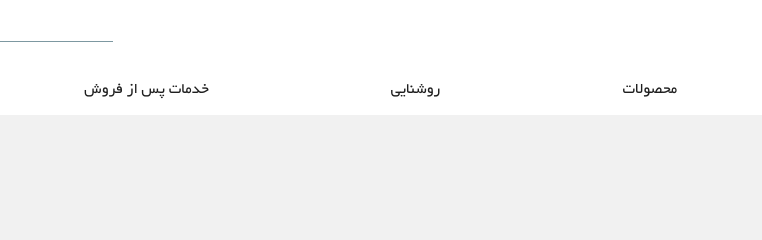
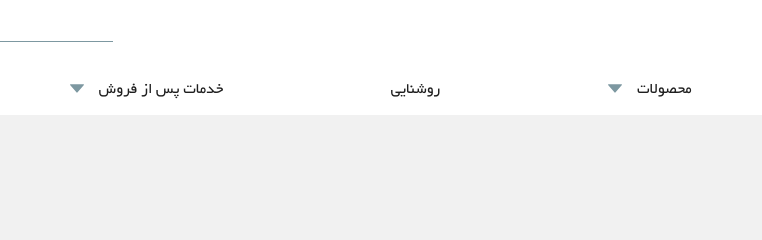
Before and after one commit to CommaKode/CAMAX, a plain HTML site: page index.html in a window 1280 px wide. Shown: the top 240 px of the page, 277-1039 px from the left. Drawn offline with Linux system fonts and the light colour scheme.

Commit message:
svg icons added to header

```diff
--- a/index.html
+++ b/index.html
@@ -118,7 +118,11 @@
         <ul class="nav-bottom dn-to-df container-width">
             <li><a href="">خانه</a></li>
             <li class="no-psoudo">
-                <a href="">محصولات</a>
+                <a href=""> محصولات<span>
+                    <svg width="14" height="9" viewBox="0 0 14 9" fill="none" xmlns="http://www.w3.org/2000/svg">
+                        <path d="M0.101701 0.980594L6.63212 8.55301C6.81904 8.76976 7.17897 8.76976 7.36788 8.55301L13.8983 0.980594C14.1409 0.698218 13.9222 0.284599 13.5304 0.284599H0.469584C0.0778387 0.284599 -0.140902 0.698218 0.101701 0.980594Z" fill="#F1F1F1"/>
+                    </svg>
+                </span></a>
                 <ul class="drop-down">
                     <li><a href="">سسسسسسسسسسسسسسنمونه 1یییییییششششش</a></li>
                     <li><a href="">نمونه 2</a></li>
@@ -126,7 +130,11 @@
                 </ul>
             </li>
             <li><a href="">روشنایی</a></li>
-            <li class="no-psoudo"><a href="">خدمات پس از فروش</a>
+            <li class="no-psoudo"><a href=""> خدمات پس از فروش<span>
+                <svg width="14" height="9" viewBox="0 0 14 9" fill="none" xmlns="http://www.w3.org/2000/svg">
+                    <path d="M0.101701 0.980594L6.63212 8.55301C6.81904 8.76976 7.17897 8.76976 7.36788 8.55301L13.8983 0.980594C14.1409 0.698218 13.9222 0.284599 13.5304 0.284599H0.469584C0.0778387 0.284599 -0.140902 0.698218 0.101701 0.980594Z" fill="#F1F1F1"/>
+                </svg>
+            </span></a>
                 <ul class="drop-down">
                     <li><a href="">نمونه 1</a></li>
                     <li><a href="">نمونه 2</a></li>
--- a/scss/Components/_header-sm.scss
+++ b/scss/Components/_header-sm.scss
@@ -182,6 +182,13 @@ header {
       color: $black;
       font-weight: 400;
       height: 100%;
+
+      span {
+        margin-right: $elementMargin;
+      }
+      svg path {
+        fill: $lightBlue;
+      }
     }
   }
 
```
Also changed, not shown: Css/main.css, dist/Css/main.min.css, 2 other files.
